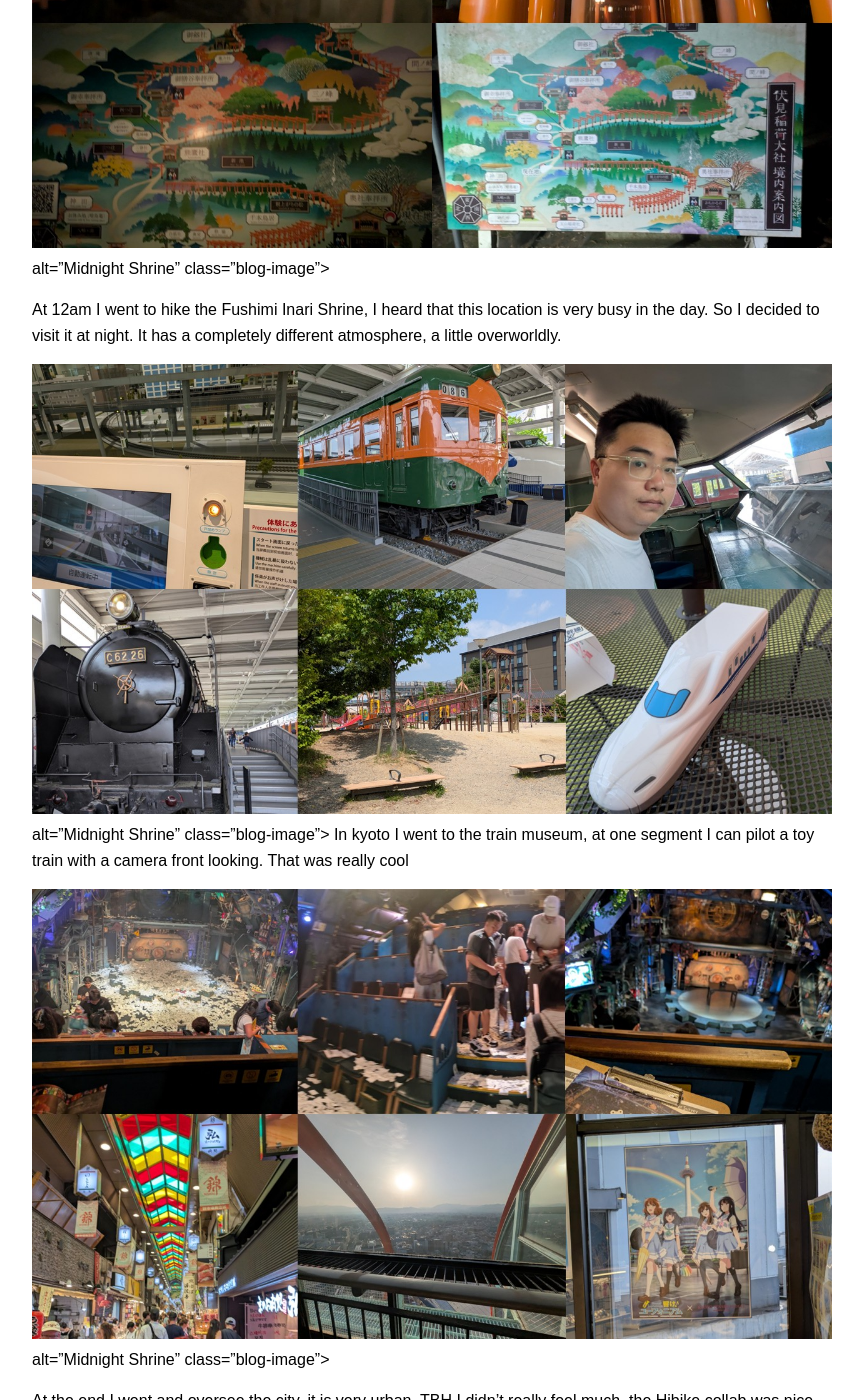
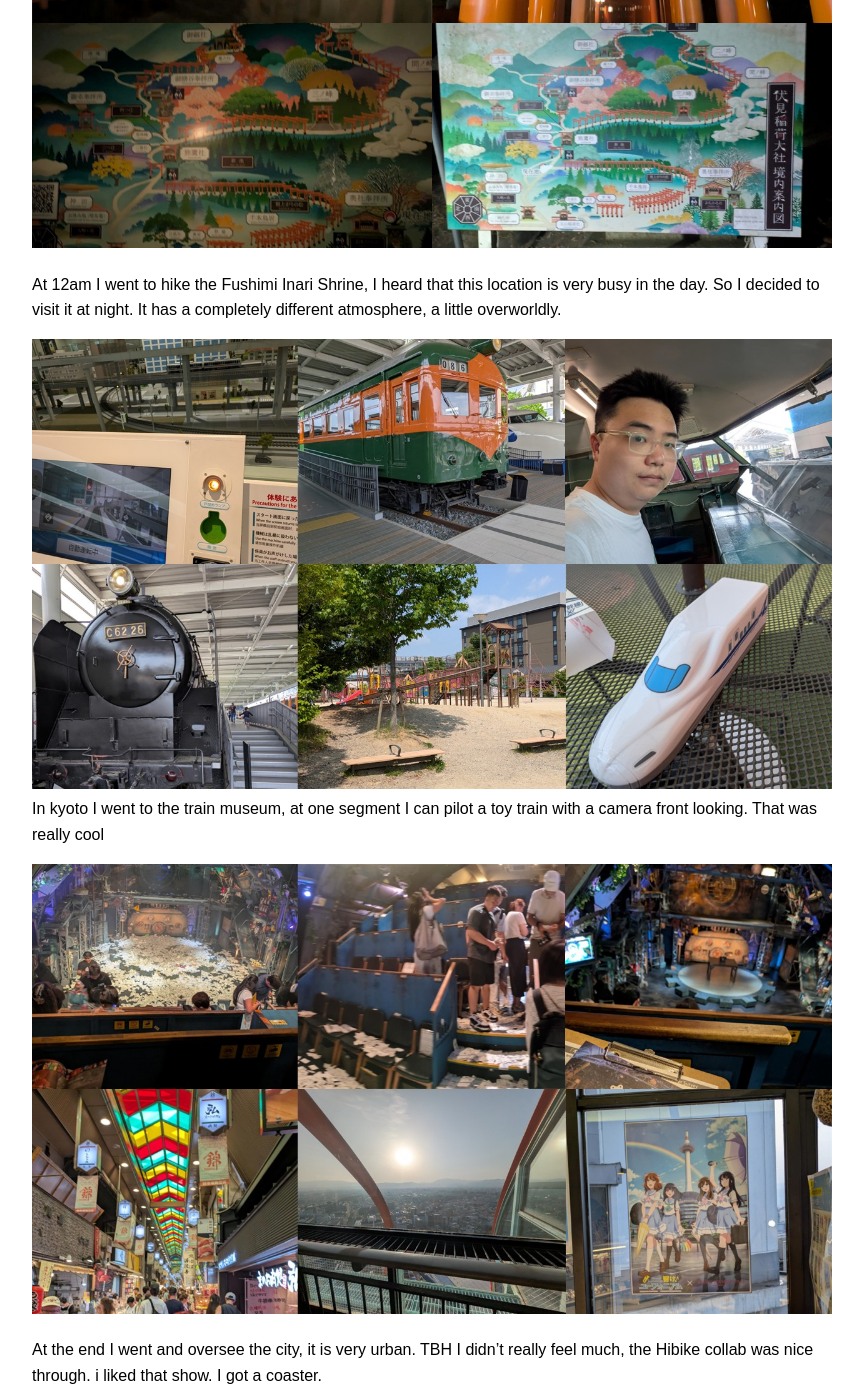
Before and after one commit to 8holic/8holic, a Jekyll site: the page built from _blog/2025_05_20B.markdown, in a window 1280 px wide and 1400 px high, scrolled down 531 px. Shown: the whole window, without its empty margins (208-1071 px from the left). Built offline with Jekyll 4.4.1, drawn with Linux system fonts in a browser that asks for light colours.

```diff
--- a/_blog/2025_05_20B.markdown
+++ b/_blog/2025_05_20B.markdown
@@ -9,20 +9,17 @@ image_dir: /assets/images/2025_05_20B/
 ---
 
 <img src="{{ page.image_dir | relative_url }}Slide1.JPG"
-     class="blog-image">
      alt="Midnight Shrine"
      class="blog-image">
 
 At 12am I went to hike the Fushimi Inari Shrine, I heard that this location is very busy in the day. So I decided to visit it at night. It has a completely different atmosphere, a little overworldly.
 
 <img src="{{ page.image_dir | relative_url }}Slide2.JPG"
-     class="blog-image">
      alt="Midnight Shrine"
      class="blog-image">
 In kyoto I went to the train museum, at one segment I can pilot a toy train with a camera front looking. That was really cool
 
 <img src="{{ page.image_dir | relative_url }}Slide3.JPG"
-     class="blog-image">
      alt="Midnight Shrine"
      class="blog-image">
 
--- a/_blog/2025_05_21B.markdown
+++ b/_blog/2025_05_21B.markdown
@@ -7,7 +7,7 @@ description: "Kada Town"
 location: "Osaka, Japan"
 
 ---
-<img src="{{ '/assets/images/2025_05_21B1.JPG' | relative_url }}"
+<img src="{{ '/assets/images/2025_05_21B1.jpg' | relative_url }}"
      alt="Boat"
      class="blog-image">
 
--- a/_layouts/default.html
+++ b/_layouts/default.html
@@ -16,6 +16,7 @@
     <a href="{{ '/about.html' | relative_url }}">About</a>
     <a href="{{ '/blog/' | relative_url }}">Blogs</a>
     <a href="{{ '/vrecords/' | relative_url }}">Virtual Records</a>
+    <a href="{{ '/projects/' | relative_url }}">Projects </a>
   </nav>
 
 </header>
--- a/_projects/2026-08-02-PG.markdown
+++ b/_projects/2026-08-02-PG.markdown
@@ -1,10 +1,10 @@
 ---
 layout: post
-title: "Starting the Project Tab"
-date: 2025-11-19
+title: "Simple Coding Game"
+date: 2026-02-08
 categories: [project]
 description: "Simple coding game
-permalink: /programming-game/
+
 ---
 # Programming Puzzle Game
 
```
